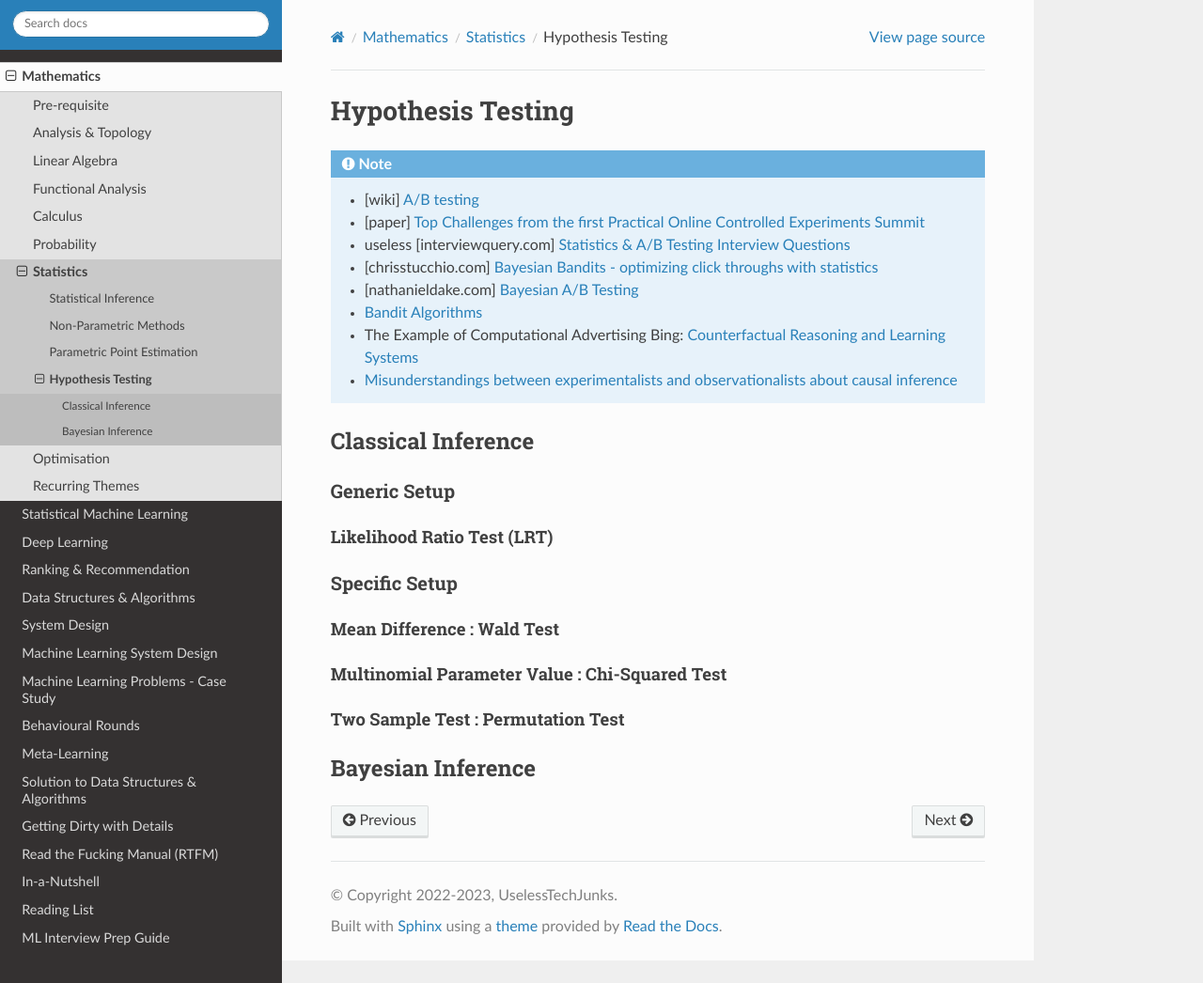
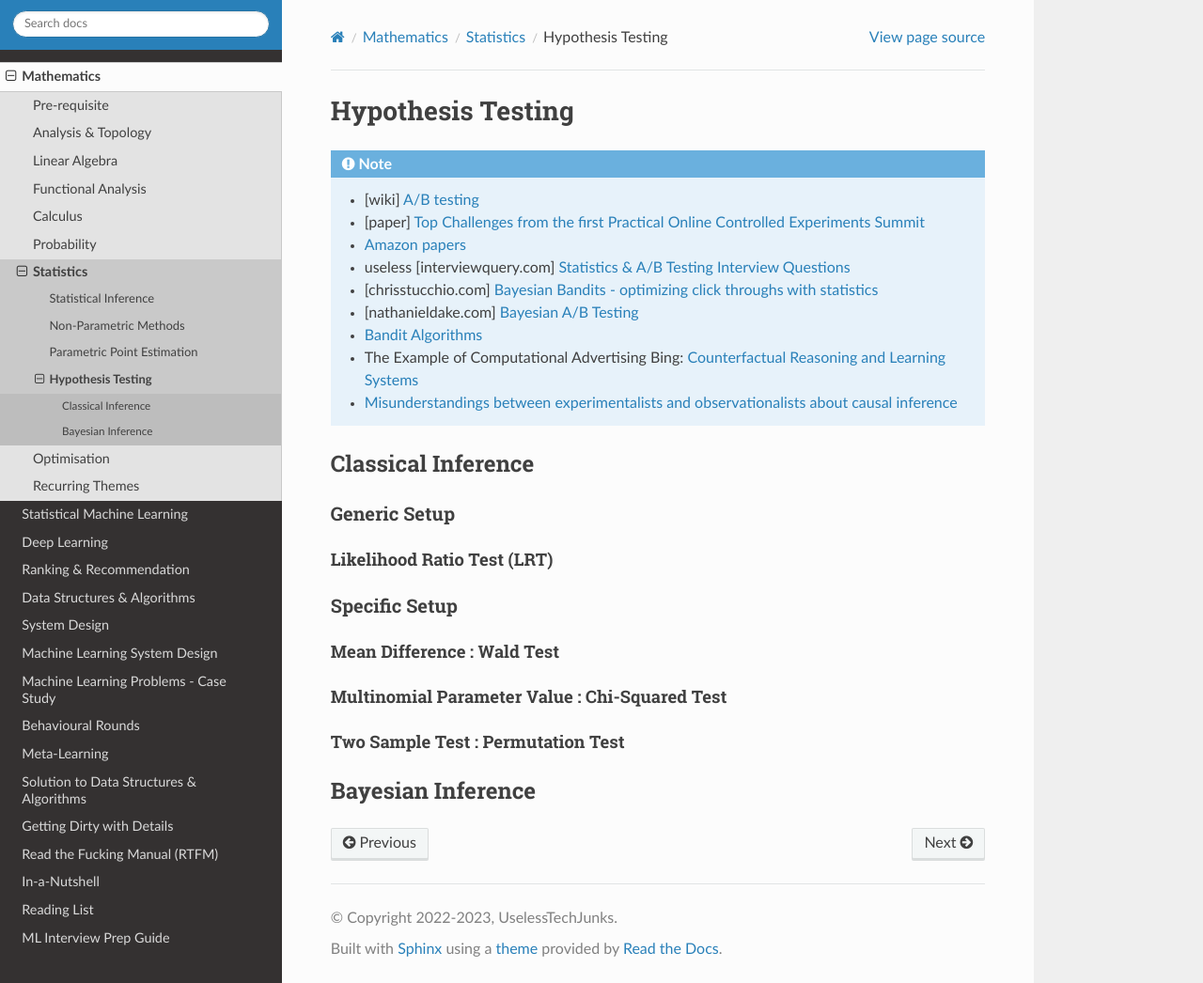
Before and after one commit to uselesstechjunks/leetcode, a Sphinx documentation site: the page built from docs/source/math/stat/hyp.rst, in a window 1280 px wide and 1046 px high. Shown: the whole window at 94% size. Built offline with Sphinx 7.4.7 and the Read the Docs theme 2.0.0, drawn with Linux system fonts in a browser that asks for light colours.

Commit message:
Update hyp.rst

```diff
--- a/docs/source/math/stat/hyp.rst
+++ b/docs/source/math/stat/hyp.rst
@@ -5,6 +5,7 @@ Hypothesis Testing
 .. note::
 	* [wiki] `A/B testing <https://en.wikipedia.org/wiki/A/B_testing>`_
 	* [paper] `Top Challenges from the first Practical Online Controlled Experiments Summit <https://assets.amazon.science/aa/77/f51fed7541779e7844c64933799e/top-challenges-from-the-first-practical-online-controlled-experiments-summit.pdf>`_
+	* `Amazon papers <https://www.amazon.science/tag/a-b-testing>`_
 	* useless [interviewquery.com] `Statistics & A/B Testing Interview Questions <https://www.interviewquery.com/p/statistics-ab-testing-interview-questions>`_
 	* [chrisstucchio.com] `Bayesian Bandits - optimizing click throughs with statistics <https://www.chrisstucchio.com/blog/2013/bayesian_bandit.html>`_
 	* [nathanieldake.com] `Bayesian A/B Testing <https://www.nathanieldake.com/Machine_Learning/08-Bayesian_Machine_Learning-02-Bayesian-AB-Testing.html>`_
```
